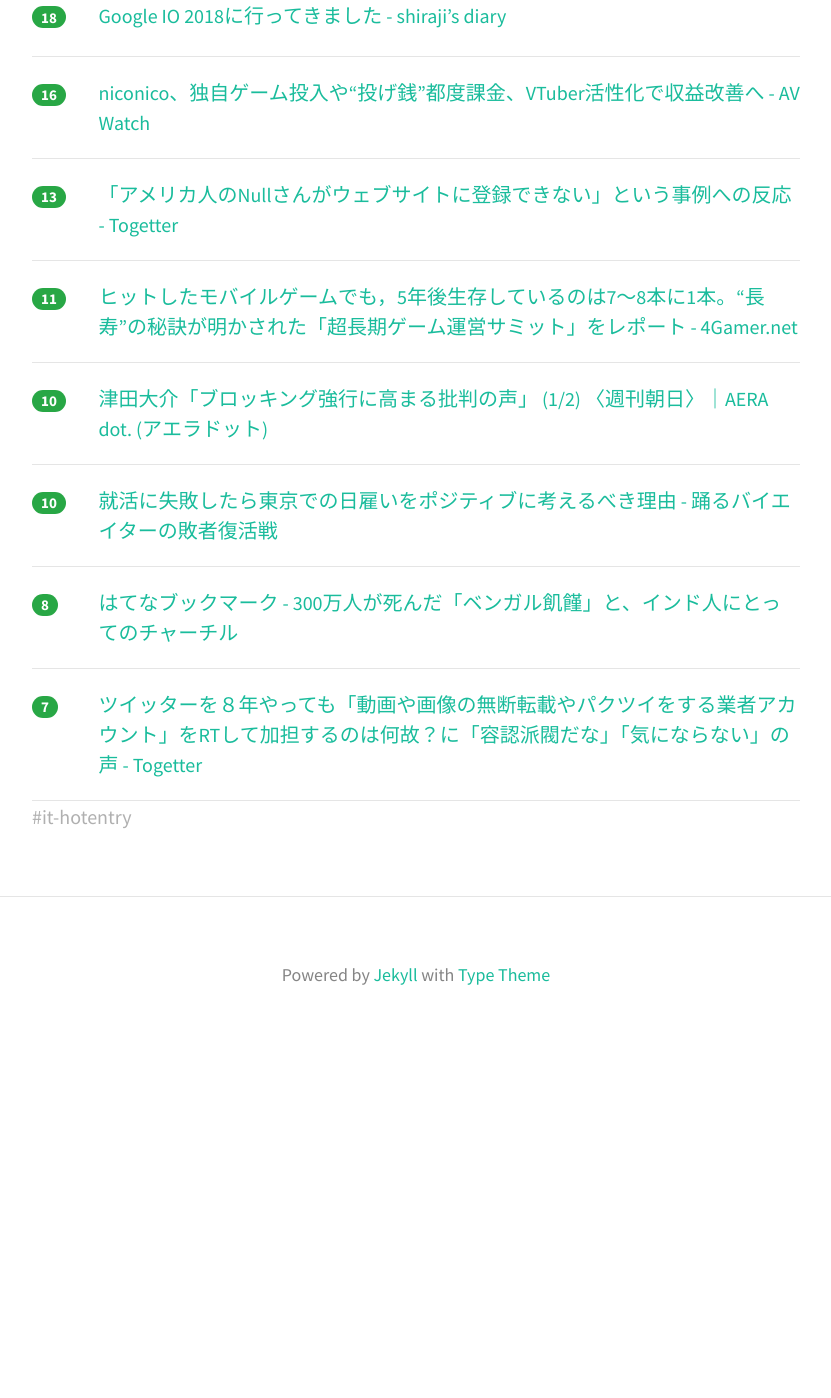
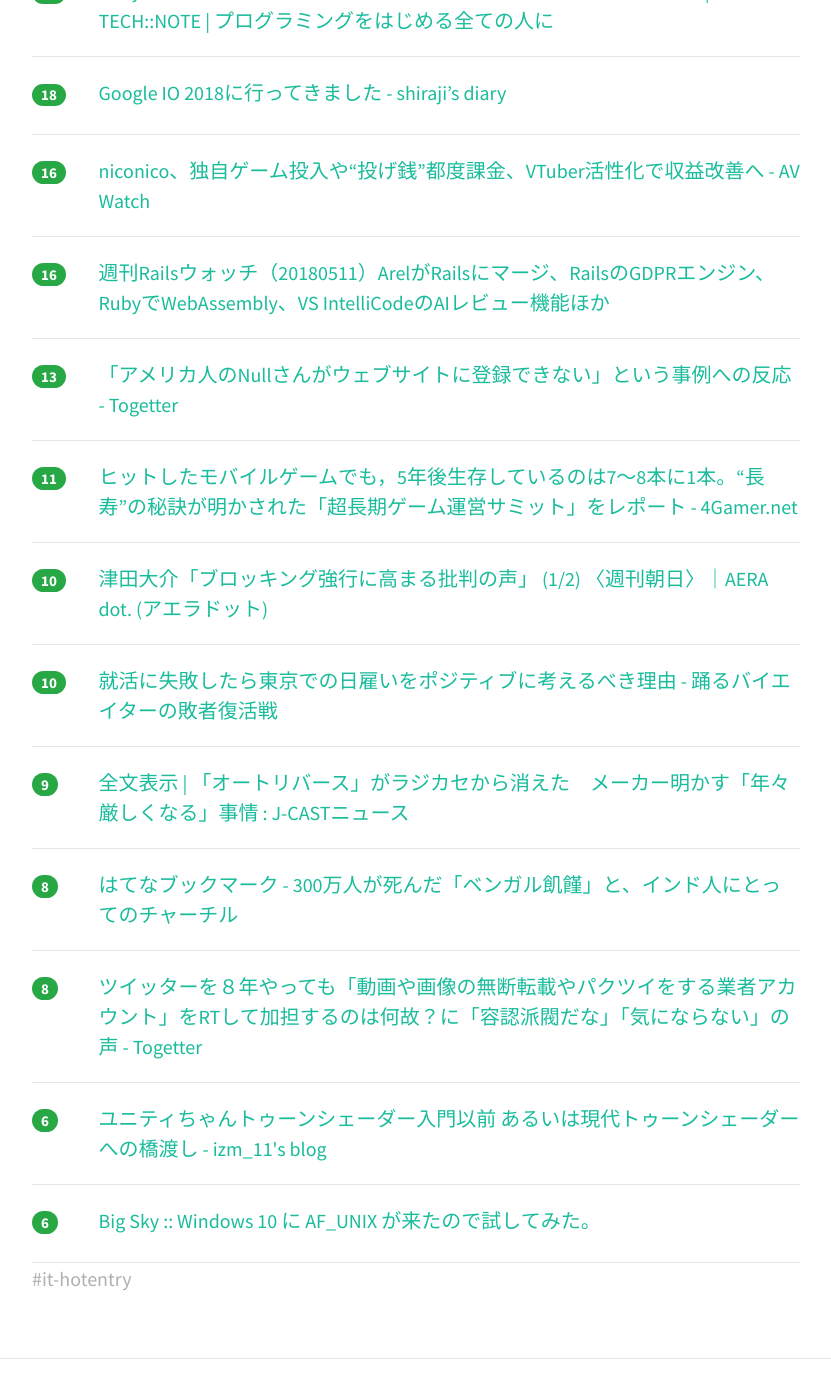
Before and after one commit to yatta47/hatena-matome-site, a Jekyll site: the page built from _posts/2018-05-13-hatena.md, in a window 1280 px wide and 1400 px high, scrolled down 676 px. Shown: the whole window, without its empty margins (224-1055 px from the left). Built offline with Jekyll 4.4.1, drawn with Linux system fonts in a browser that asks for light colours; nearby versions of some CDN libraries; before the commit the page ends 1728 px from its top, so only the background shows below that; some of the changed text lies outside the part shown.

Commit message:
Updated 2018-05-13

```diff
--- a/_posts/2018-05-13-hatena.md
+++ b/_posts/2018-05-13-hatena.md
@@ -1,19 +1,24 @@
 ---
 layout: post
 title:  "2018-05-13 はてぶIT"
-date:   2018-05-13 06:01:09
+date:   2018-05-13 07:00:48
 tags: [it-hotentry]
 ---
-11 件のデータあり
+16 件のデータあり
 
 <hr><div class="row">
-<div class="col-1"><span class="badge badge-pill badge-success h2">34</span></div>
+<div class="col-1"><span class="badge badge-pill badge-success h2">43</span></div>
 <div class="col-11"><a href='https://news.yahoo.co.jp/byline/yamamotoichiro/20180512-00085145/' target='_blank'>国内Android関連開発市場が周回遅れになっている件(山本一郎) - 個人 - Yahoo!ニュース</a></div>
 </div>
 <hr>
 <div class="row">
-<div class="col-1"><span class="badge badge-pill badge-success h2">27</span></div>
+<div class="col-1"><span class="badge badge-pill badge-success h2">29</span></div>
 <div class="col-11"><a href='https://www.slideshare.net/takafumionaka/perlrubyist-96797887' target='_blank'>Perl使いの国のRubyist</a></div>
+</div>
+<hr>
+<div class="row">
+<div class="col-1"><span class="badge badge-pill badge-success h2">20</span></div>
+<div class="col-11"><a href='https://speakerdeck.com/izumin5210/splitting-db-on-rails' target='_blank'>Splitting DB on "Rails" // Speaker Deck</a></div>
 </div>
 <hr>
 <div class="row">
@@ -29,6 +34,11 @@ tags: [it-hotentry]
 <div class="row">
 <div class="col-1"><span class="badge badge-pill badge-success h2">16</span></div>
 <div class="col-11"><a href='https://av.watch.impress.co.jp/docs/news/1121406.html' target='_blank'>niconico、独自ゲーム投入や“投げ銭”都度課金、VTuber活性化で収益改善へ - AV Watch</a></div>
+</div>
+<hr>
+<div class="row">
+<div class="col-1"><span class="badge badge-pill badge-success h2">16</span></div>
+<div class="col-11"><a href='https://techracho.bpsinc.jp/hachi8833/2018_05_11/56296' target='_blank'>週刊Railsウォッチ（20180511）ArelがRailsにマージ、RailsのGDPRエンジン、RubyでWebAssembly、VS IntelliCodeのAIレビュー機能ほか</a></div>
 </div>
 <hr>
 <div class="row">
@@ -52,12 +62,27 @@ tags: [it-hotentry]
 </div>
 <hr>
 <div class="row">
+<div class="col-1"><span class="badge badge-pill badge-success h2">9</span></div>
+<div class="col-11"><a href='https://www.j-cast.com/2018/05/12328222.html?p=all' target='_blank'>全文表示 | 「オートリバース」がラジカセから消えた　メーカー明かす「年々厳しくなる」事情 : J-CASTニュース</a></div>
+</div>
+<hr>
+<div class="row">
 <div class="col-1"><span class="badge badge-pill badge-success h2">8</span></div>
 <div class="col-11"><a href='http://b.hatena.ne.jp/entry/s/www.buzzfeed.com/jp/bedatridattachoudhury/by-glorifying-churchill-britain-is-committing-new-crimes-1' target='_blank'>はてなブックマーク - 300万人が死んだ「ベンガル飢饉」と、インド人にとってのチャーチル</a></div>
 </div>
 <hr>
 <div class="row">
-<div class="col-1"><span class="badge badge-pill badge-success h2">7</span></div>
+<div class="col-1"><span class="badge badge-pill badge-success h2">8</span></div>
 <div class="col-11"><a href='https://togetter.com/li/1226716' target='_blank'>ツイッターを８年やっても「動画や画像の無断転載やパクツイをする業者アカウント」をRTして加担するのは何故？に「容認派閥だな」「気にならない」の声 - Togetter</a></div>
 </div>
 <hr>
+<div class="row">
+<div class="col-1"><span class="badge badge-pill badge-success h2">6</span></div>
+<div class="col-11"><a href='http://izm-11.hatenablog.com/entry/2018/05/12/033543' target='_blank'>ユニティちゃんトゥーンシェーダー入門以前 あるいは現代トゥーンシェーダーへの橋渡し - izm_11's blog</a></div>
+</div>
+<hr>
+<div class="row">
+<div class="col-1"><span class="badge badge-pill badge-success h2">6</span></div>
+<div class="col-11"><a href='https://mattn.kaoriya.net/software/lang/c/20180513001637.htm' target='_blank'>Big Sky :: Windows 10 に AF_UNIX が来たので試してみた。</a></div>
+</div>
+<hr>
```
